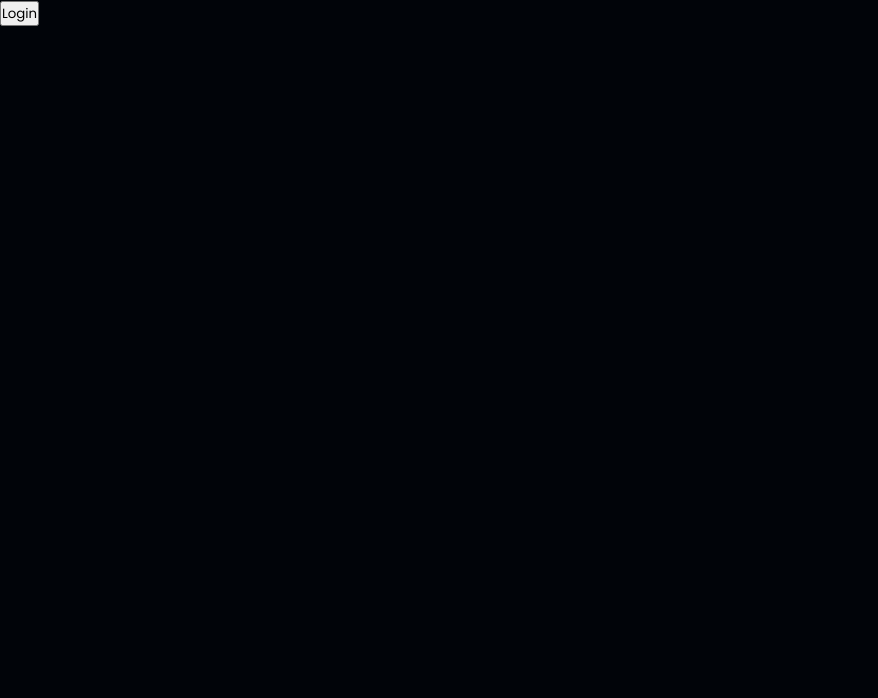
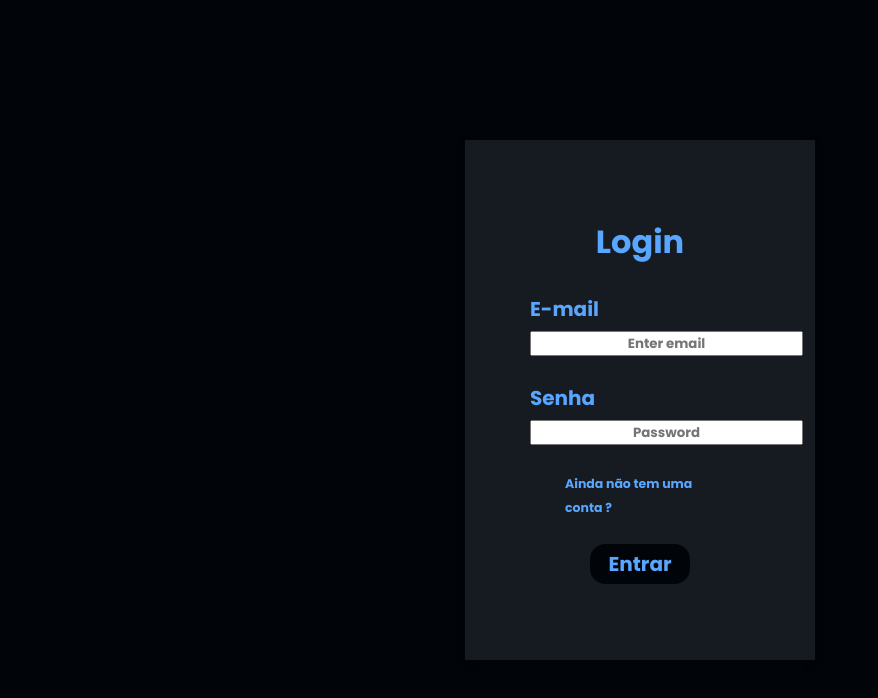
Before and after one commit to pedroluiznogueira/vehicle-catalog-react, a React (Create React App) app: page /login in a window 1280 px wide. Shown: the top 698 px of the page, without its empty margins (0-878 px from the left). Built offline with nearby package versions, Linux system fonts and the light colour scheme.

Commit message:
login form layout

```diff
--- /dev/null
+++ b/src/components/auth/login/Login.css
@@ -0,0 +1,135 @@
+* {
+    color: rgb(88, 166, 255);
+    font-weight: bolder;
+}
+
+.container {
+    width: 100vw;
+    height: 100vh;
+
+    display: flex;
+    justify-content: center;
+    align-items: center;
+}
+
+
+.form {
+    width: 350px;
+    height: 520px;
+    box-shadow: rgba(0, 0, 0, 0.24) 0px 3px 8px;
+    background-color: #161B22;
+    display: flex;
+    justify-content: center;
+    align-items: center;
+    flex-direction: column;
+    gap: 25px;
+}
+
+/* divs surrouding inputs */
+
+.form-group {
+    font-size: 20px;
+    width: 220px;
+}
+
+/* inputs */
+
+.form-control {
+    text-align: center;
+    box-shadow: none;
+}
+
+.form-control:focus {
+    box-shadow: none;
+    text-align: center;
+}
+
+.form-control:visited {
+    box-shadow: none;
+    text-align: center;
+}
+
+/* create account link */
+
+.form-group-question {
+    font-size: 15px;
+    cursor: pointer;
+}
+
+.question-text {
+    color:rgb(98, 98, 98);
+    text-decoration: none;
+    color: rgb(88, 166, 255);
+}
+
+.question-text:hover {
+    color: rgb(49, 98, 155);
+}
+
+/* button */
+
+.btn {
+    width: 100px;
+    height: 40px;
+    border: 1px solid #010409;
+    border-radius: 15px;
+    background-color: #010409;
+    color: rgb(88, 166, 255);
+    cursor: pointer;
+    font-size: 20px;
+}
+
+.btn:hover {
+    background-color: black;
+    color: rgb(49, 98, 155);
+}
+
+.btn:active {
+    color: rgb(88, 166, 255);
+}
+
+.btn:focus {
+    box-shadow: none;
+}
+
+/* loader */
+
+.loader {
+    border: 16px solid #f3f3f3;
+    border-radius: 50%;
+    border-top: 16px solid #5c5c5c;
+    width: 50px;
+    height: 50px;
+    -webkit-animation: spin 2s linear infinite; /* Safari */
+    animation: spin 2s linear infinite;
+}
+
+.loader-success {
+    border: 16px solid #f3f3f3;
+    border-radius: 50%;
+    border-top: 16px solid #00ff40;
+    width: 50px;
+    height: 50px;
+    -webkit-animation: spin 2s linear infinite; /* Safari */
+    animation: spin 2s linear infinite;
+}
+
+.loader-error {
+    border: 16px solid #f3f3f3;
+    border-radius: 50%;
+    border-top: 16px solid #ff0000;
+    width: 50px;
+    height: 50px;
+    -webkit-animation: spin 2s linear infinite; /* Safari */
+    animation: spin 2s linear infinite;
+}
+
+@-webkit-keyframes spin {
+    0% { -webkit-transform: rotate(0deg); }
+    100% { -webkit-transform: rotate(360deg); }
+}
+
+  @keyframes spin {
+    0% { transform: rotate(0deg); }
+    100% { transform: rotate(360deg); }
+}
--- a/src/components/auth/login/Login.jsx
+++ b/src/components/auth/login/Login.jsx
@@ -1,16 +1,60 @@
-import { useNavigate } from "react-router-dom";
+import { NavLink, useNavigate } from "react-router-dom";
+import './Login.css';
 
 function Login() {
     const navigate = useNavigate();
 
-    const handleClick = () => {
+    const handleSubmit = (e) => {
         window.sessionStorage.setItem('mockedToken', 'mockedToken');
         navigate('/app');
     }
 
-    return (
-            <button onClick={handleClick}>Login</button>
-    )
+    const handleEmailChange = (e) => {
+    }
+
+    const handlePasswordChange = (e) => {
+    }
+
+    return(
+        <div className="container">
+            <form className="form" onSubmit={handleSubmit}>
+                <h1>Login</h1>
+                <div className="form-group">
+                    <label htmlFor="exampleInputEmail1">E-mail</label>
+                    <input
+                        onChange={handleEmailChange}
+                        type="email"
+                        className="form-control"
+                        id="exampleInputEmail1"
+                        aria-describedby="emailHelp"
+                        placeholder="Enter email"
+                        name="email"
+
+                    />
+                </div>
+                <div className="form-group">
+                    <label htmlFor="exampleInputPassword1">Senha</label>
+                    <input
+                        onChange={handlePasswordChange}
+                        type="password"
+                        className="form-control"
+                        id="exampleInputPassword1"
+                        placeholder="Password"
+                        name="password"
+
+                    />
+                </div>
+                <div className="form-group-question">
+                    <small>
+                        <NavLink className="question-text" to='/register' style={{ textDecoration: 'none' }}>
+                            Ainda não tem uma conta ?
+                        </NavLink>
+                    </small>
+                </div>
+                <button className="btn" type="submit">Entrar</button>
+            </form>
+        </div>
+    );
 }
 
 export default Login;
--- /dev/null
+++ b/src/components/auth/register/Register.css
@@ -0,0 +1,120 @@
+.container {
+    width: 100vw;
+    height: 100vh;
+
+    display: flex;
+    justify-content: center;
+    align-items: center;
+}
+
+.register-form {
+    width: 350px;
+    height: 630px;
+    box-shadow: rgba(0, 0, 0, 0.24) 0px 3px 8px;
+
+    display: flex;
+    justify-content: center;
+    align-items: center;
+    flex-direction: column;
+    gap: 25px;
+}
+
+/* divs surrouding inputs */
+
+.form-group {
+    width: 220px;
+}
+
+/* inputs */
+
+.form-control {
+    background-color: #fff;
+    box-shadow: none;
+}
+
+.form-control:focus {
+    background-color: #fff;
+    box-shadow: none;
+    border: 1px solid grey;
+}
+
+/* create account link */
+
+.form-group-question {
+    display: flex;
+    justify-content: center;
+    align-items: center;
+
+    font-size: 15px;
+    cursor: pointer;
+    color:rgb(98, 98, 98);
+}
+
+.question-text:hover {
+    color:black;
+    border-bottom: 1px solid black;
+}
+
+/* button */
+
+
+.btn {
+    border: 1px solid rgb(98, 98, 98);
+    background-color: rgb(98, 98, 98);
+    color: white;
+}
+
+.btn:hover {
+    background-color: black;
+    color: white;
+}
+
+.btn:active {
+    background-color: rgb(98, 98, 98);
+}
+
+.btn:focus {
+    box-shadow: none;
+}
+
+/* loader */
+
+.loader {
+    border: 16px solid #f3f3f3;
+    border-radius: 50%;
+    border-top: 16px solid #5c5c5c;
+    width: 50px;
+    height: 50px;
+    -webkit-animation: spin 2s linear infinite; /* Safari */
+    animation: spin 2s linear infinite;
+}
+
+.loader-success {
+    border: 16px solid #f3f3f3;
+    border-radius: 50%;
+    border-top: 16px solid #00ff40;
+    width: 50px;
+    height: 50px;
+    -webkit-animation: spin 2s linear infinite; /* Safari */
+    animation: spin 2s linear infinite;
+}
+
+.loader-error {
+    border: 16px solid #f3f3f3;
+    border-radius: 50%;
+    border-top: 16px solid #ff0000;
+    width: 50px;
+    height: 50px;
+    -webkit-animation: spin 2s linear infinite; /* Safari */
+    animation: spin 2s linear infinite;
+}
+
+@-webkit-keyframes spin {
+    0% { -webkit-transform: rotate(0deg); }
+    100% { -webkit-transform: rotate(360deg); }
+}
+
+  @keyframes spin {
+    0% { transform: rotate(0deg); }
+    100% { transform: rotate(360deg); }
+}
```
